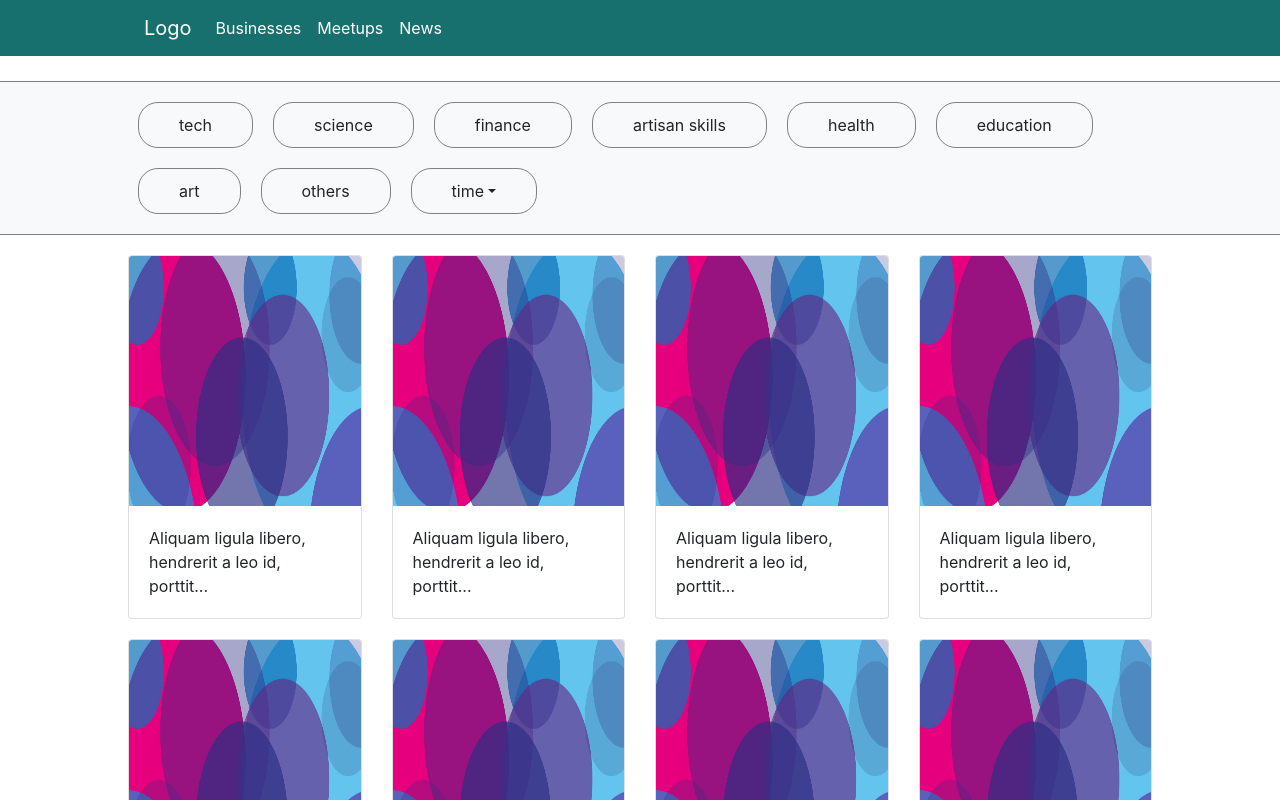
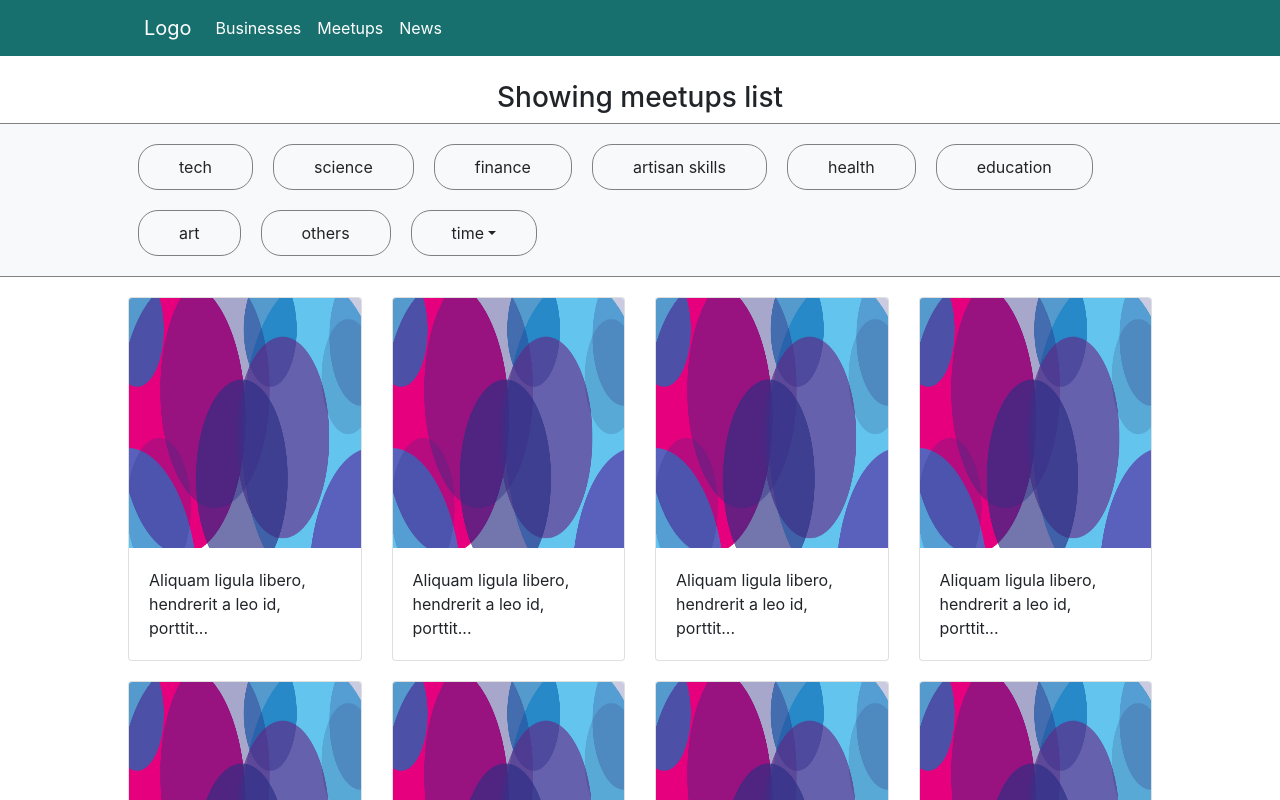
Before and after one commit to Social-Do-Gooders/localy, a React (Create React App) app in the folder client/social-good/: page /meetups in a window 1280 px wide. Shown: the top 800 px of the page. Built offline with nearby package versions, Linux system fonts and the light colour scheme.

Commit message:
Add list title

```diff
--- a/client/social-good/src/components/grid/List.js
+++ b/client/social-good/src/components/grid/List.js
@@ -8,6 +8,7 @@ function List({feature}) {
 
   return (
     <div>
+      <h3 className='list-title'>Showing {feature} list</h3>
       <Filter feature={feature}/>
       <div className='app-container'>
         <div className='row row-cols-1 row-cols-sm-2 row-cols-md-3 row-cols-lg-4'>
--- a/client/social-good/src/css/component.css
+++ b/client/social-good/src/css/component.css
@@ -101,6 +101,11 @@
   background-color: #065446;
 }
 
+/* List component */
+.list-title{
+  text-align: center;
+}
+
 
 /* Card component */
 .grid-card{
```
Also changed, not shown: 1 other file (tests, documents, lock files or other folders).
